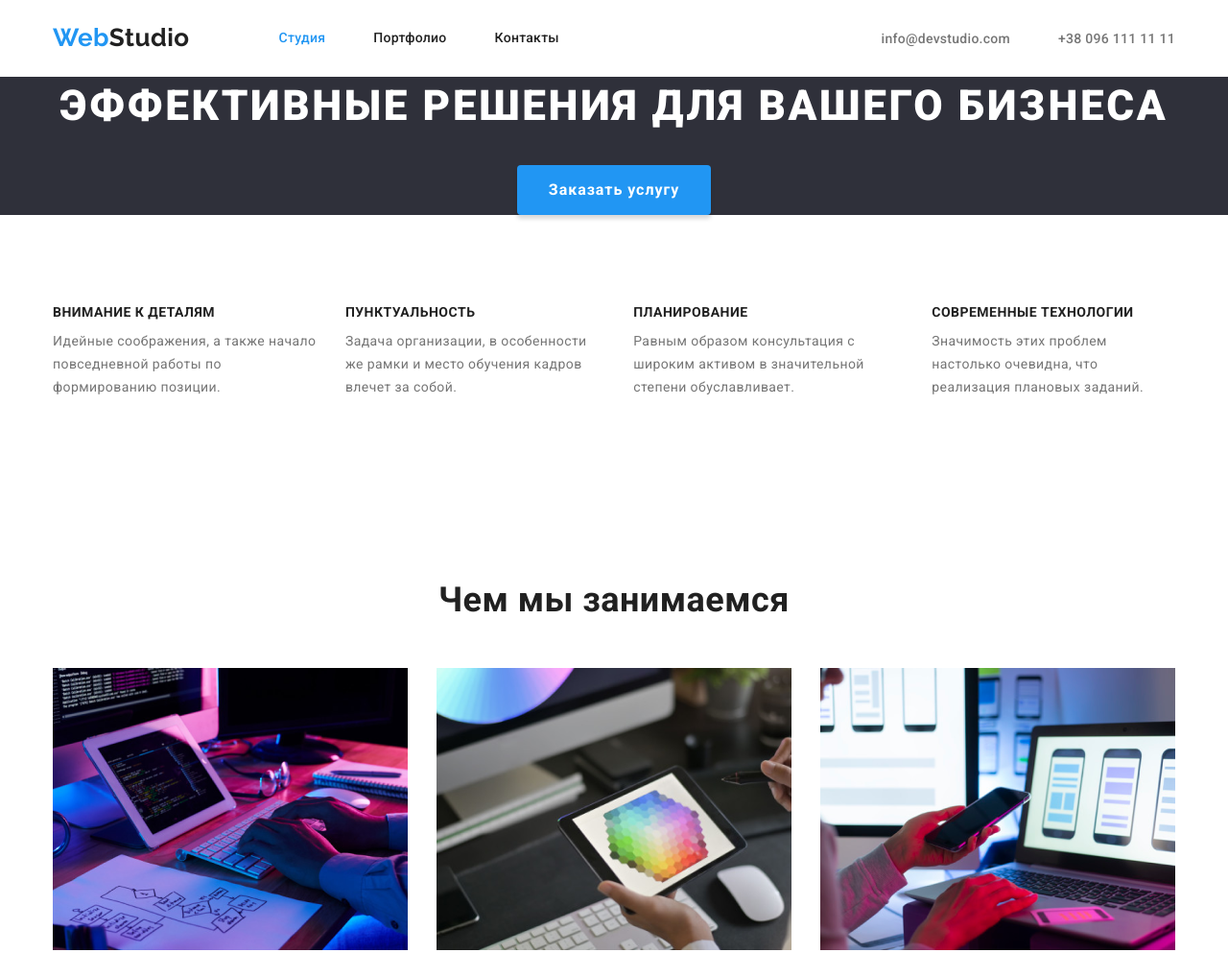
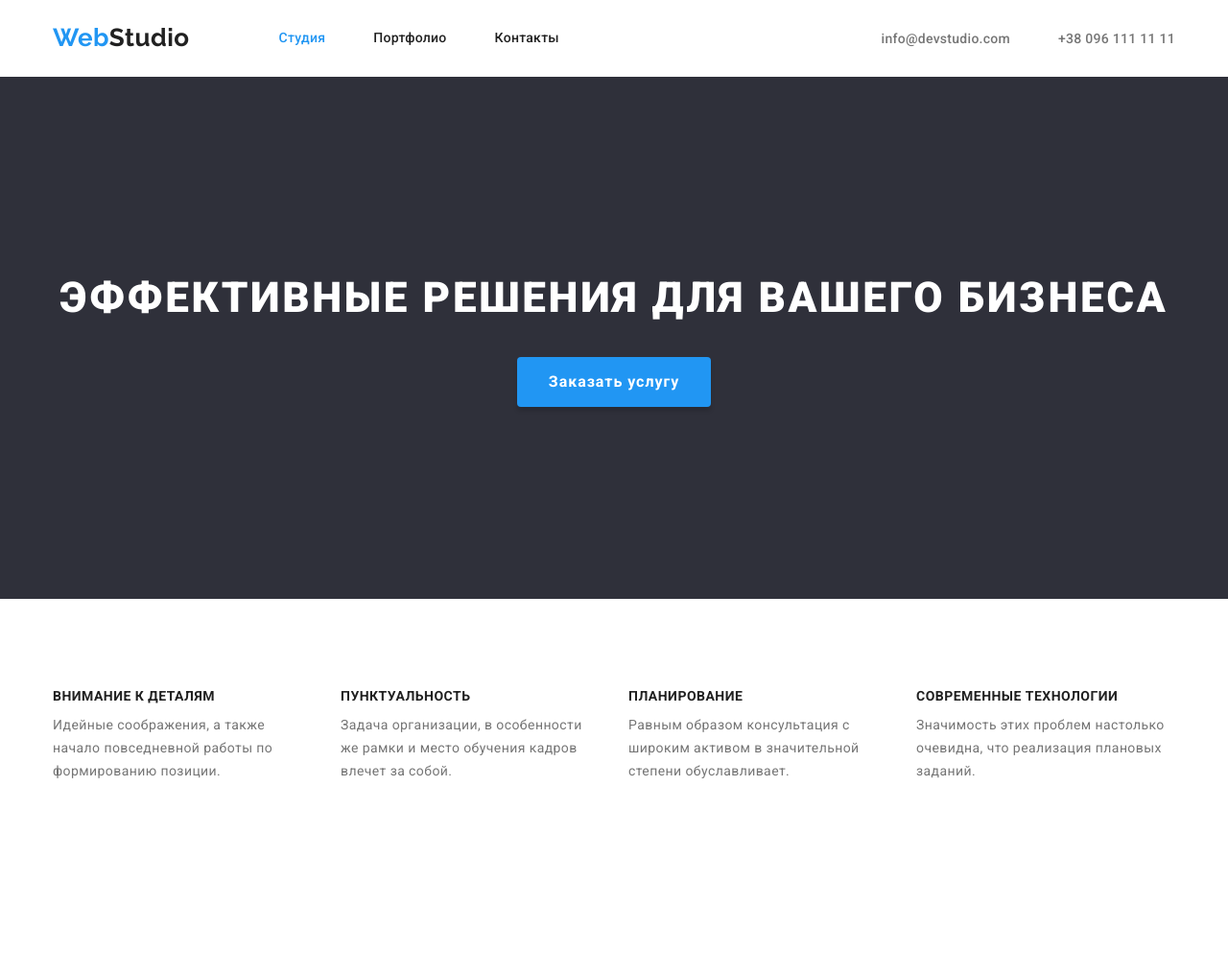
Before and after one commit to OlhaVar/goit-markup-hw-03, a plain HTML site: page index.html in a window 1280 px wide. Shown: the top 993 px of the page at 96% size. Drawn offline with nearby package versions, Linux system fonts and the light colour scheme.

Commit message:
home work -3
fixed bugs: in html css set vertical paddings for hero section, in dignity section set width for elements. In portfolio css set vertical paddings for hero sections

```diff
--- a/css/style.css
+++ b/css/style.css
@@ -41,6 +41,7 @@ body {
 .button {
   font-family: inherit;
 }
+
 .container {
   width: 1200px;
   margin-left: auto;
@@ -125,6 +126,7 @@ body {
 .site-nav .current {
   color: var(--accent-color);
 }
+
 /* address */
 .page-header .address-list {
   display: inline-flex;
@@ -156,6 +158,8 @@ body {
 /* hero */
 .hero {
   background-color: var(--dark-gray-color);
+  padding-top: 200px;
+  padding-bottom: 200px;
 }
 
 .hero-title {
@@ -205,6 +209,7 @@ body {
 }
 
 .dignity .dignity-list .item {
+  width: 270px;
   margin-right: 30px;
 }
 
--- a/portfolio.css
+++ b/portfolio.css
@@ -151,12 +151,14 @@ img {
 }
 
 /* hero */
+.hero {
+  padding-top: 94px;
+  padding-bottom: 94px;
+}
 
 .container .filter-button {
   display: flex;
   justify-content: center;
-
-  padding-top: 94px;
 }
 
 .filter-button .item:not(:last-child) {
@@ -190,15 +192,15 @@ button {
 .portfolio {
   display: flex;
   flex-wrap: wrap;
-
   margin-top: 50px;
-  padding-bottom: 94px;
 }
 
 .portfolio .card {
+  width: 370;
   margin-right: 30px;
   margin-bottom: 30px;
 }
+
 .portfolio .card:nth-child(3n) {
   margin-right: 0;
 }
@@ -214,6 +216,7 @@ button {
   letter-spacing: 0.06em;
   text-decoration: none;
 }
+
 .portfolio .card .title {
   margin-bottom: 4px;
 }
@@ -227,6 +230,7 @@ button {
   line-height: 1.9;
   color: var(--primery-text-color);
 }
+
 .portfolio .link {
   border: 1px solid #eeeeee;
   display: block;
```
Also changed, not shown: index.html (+1 -3 lines), portfolio.html (+2 -1 lines).
